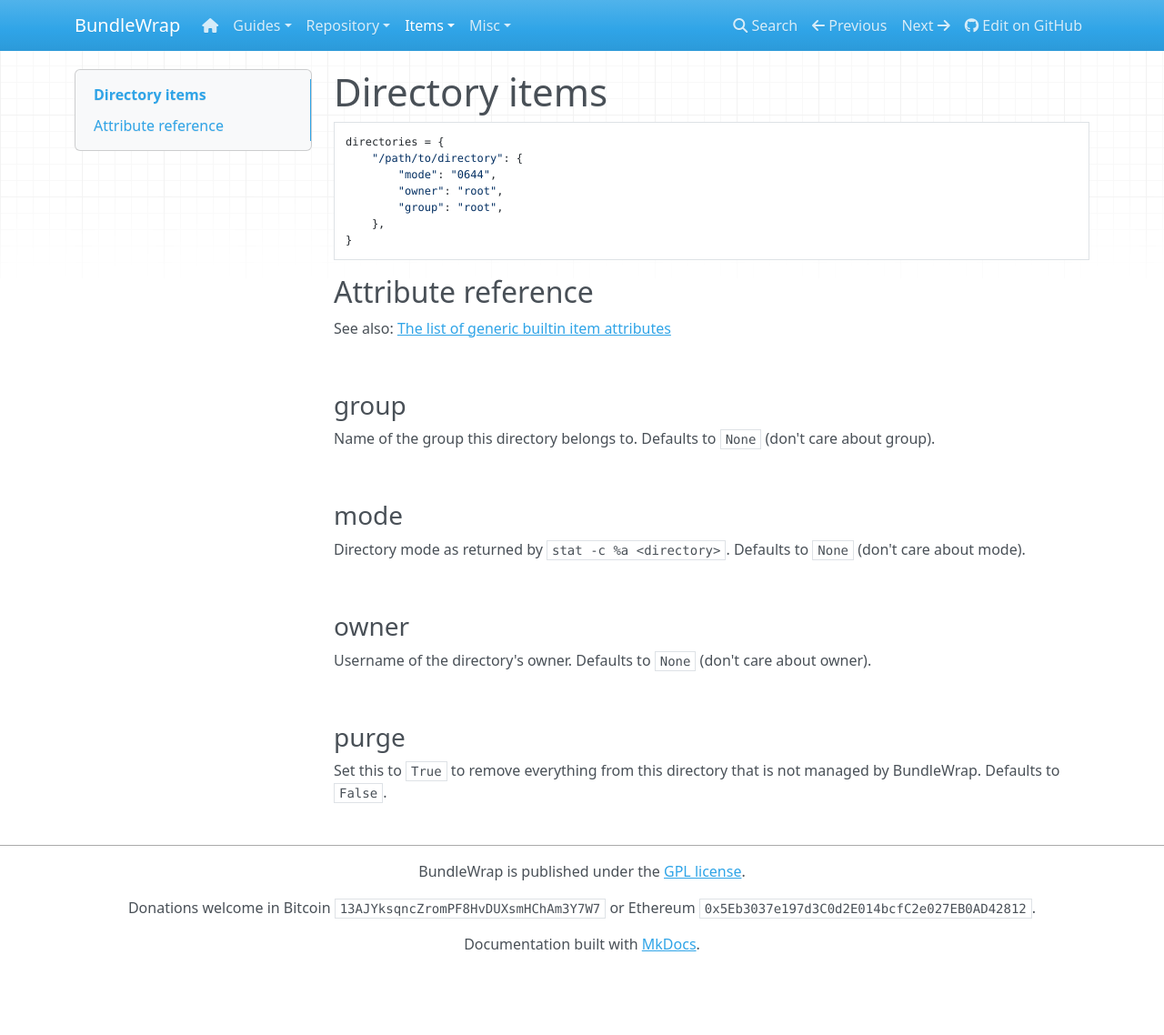
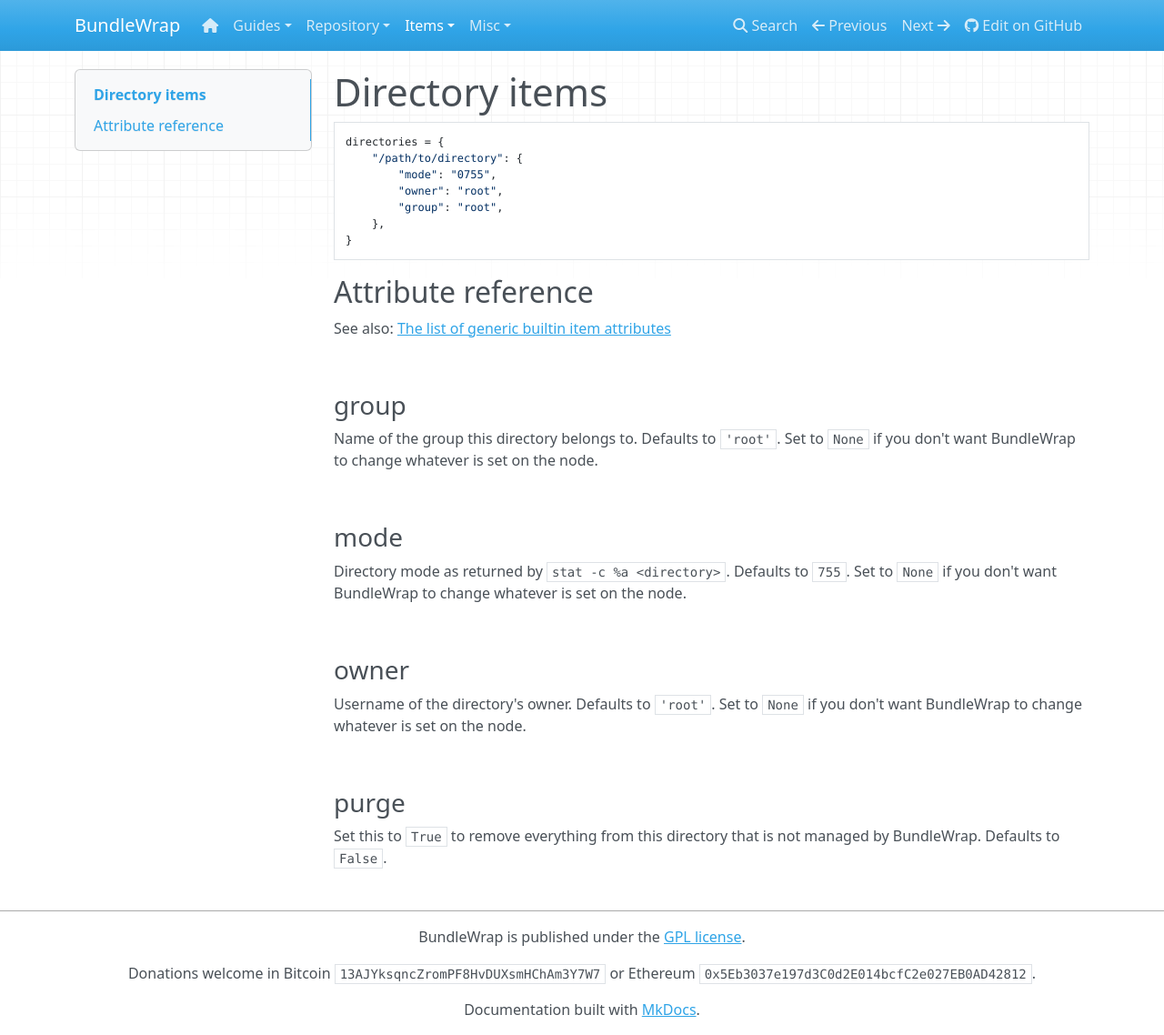
Before and after one commit to bundlewrap/bundlewrap, an MkDocs documentation site: the page built from docs/content/items/directory.md, in a window 1280 px wide and 1138 px high. Shown: the whole window at 91% size. Built offline with MkDocs 1.6.1, drawn with Linux system fonts in a browser that asks for light colours; nearby versions of some CDN libraries; old or Windows-style settings are respelled for this version of MkDocs.

Commit message:
bring back ownership defaults
closes #358

```diff
--- a/docs/content/items/directory.md
+++ b/docs/content/items/directory.md
@@ -2,7 +2,7 @@
 
     directories = {
         "/path/to/directory": {
-            "mode": "0644",
+            "mode": "0755",
             "owner": "root",
             "group": "root",
         },
@@ -16,19 +16,19 @@
 
 ### group
 
-Name of the group this directory belongs to. Defaults to `None` (don't care about group).
+Name of the group this directory belongs to. Defaults to `'root'`. Set to `None` if you don't want BundleWrap to change whatever is set on the node.
 
 <br>
 
 ### mode
 
-Directory mode as returned by `stat -c %a <directory>`. Defaults to `None` (don't care about mode).
+Directory mode as returned by `stat -c %a <directory>`. Defaults to `755`. Set to `None` if you don't want BundleWrap to change whatever is set on the node.
 
 <br>
 
 ### owner
 
-Username of the directory's owner. Defaults to `None` (don't care about owner).
+Username of the directory's owner. Defaults to `'root'`. Set to `None` if you don't want BundleWrap to change whatever is set on the node.
 
 <br>
 
```
Also changed, not shown: docs/content/items/file.md (+3 -3 lines), docs/content/items/symlink.md (+2 -2 lines), 4 other files.
